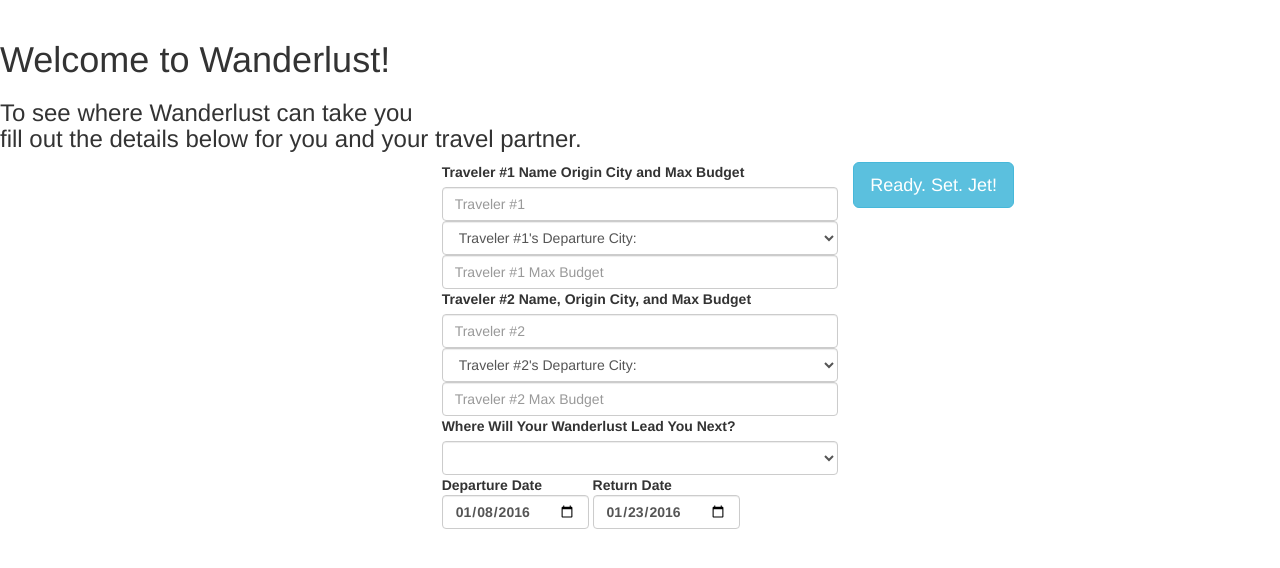
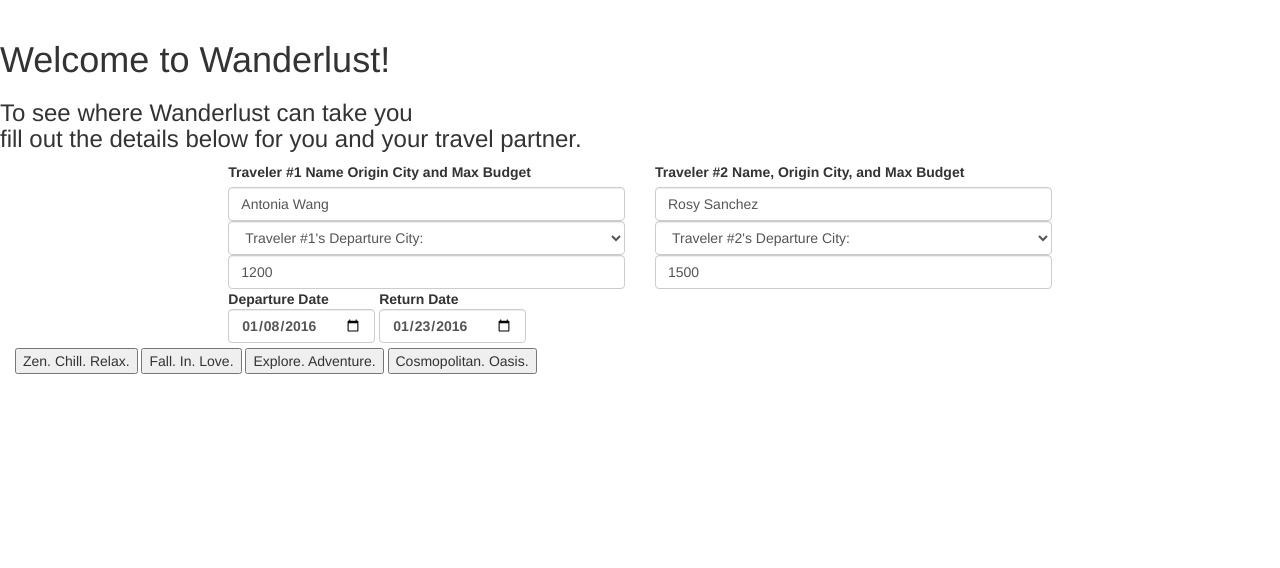
Before and after one commit to antoniawang/Emirates-Hackathon-Travel-App, a Flask app: page / in a window 1280 px wide. Shown: the part 52-620 px from the top of the page. Run offline with Flask 2, Linux system fonts and the light colour scheme; some libraries are stand-ins or nearby versions.

Commit message:
search page mvp completed

```diff
--- a/templates/index.html
+++ b/templates/index.html
@@ -4,17 +4,18 @@
 {% block content %}
 <div class="container-fluid">
     <div class="row">
+
         <div id="heading">
             <h1>Welcome to Wanderlust!</h1>
             <h3>To see where Wanderlust can take you<br>fill out the details below for you and your travel partner.</h3>
         </div>
-            <div class="col-md-4 col-md-offset-4">
 
-                <!-- <div class="form-group"> -->
+        <div class="col-md-4 col-md-offset-2">
+
                 <form action = "/search_results" method="POST">
-                        <div class="blue">
+                    <div>
                         <label>Traveler #1 Name Origin City and Max Budget</label>
-                            <input type="text" name="traveler1_name" id="traveler1_name" class="form-control" placeholder="Traveler #1">
+                        <input value="Antonia Wang" type="text" name="traveler1_name" id="traveler1_name" class="form-control" placeholder="Traveler #1">
                         <select class="form-control" name="traveler1_origin" id="traveler1_origin" required>
                             <ul class="dropdown-menu">
                                 <li><option value="">Traveler #1's Departure City:</option></li>
@@ -29,13 +30,15 @@
                                 <li><option value="IAD">Washington, DC</option></li>
                             </ul>
                         </select>
-                            <input type="number" name="traveler1_max_price" id="traveler1_max_price" class="form-control" placeholder="Traveler #1 Max Budget">
+                        <input value="1200" type="number" name="traveler1_max_price" id="traveler1_max_price" class="form-control" placeholder="Traveler #1 Max Budget">
+                    </div>
         </div>
 
 
-                        <div class="blue">
+        <div class="col-md-4">
+                    <div>
                         <label>Traveler #2 Name, Origin City, and Max Budget</label>
-                            <input type="text" name="traveler2_name" id="traveler2_name" class="form-control" placeholder="Traveler #2">
+                        <input value="Rosy Sanchez" type="text" name="traveler2_name" id="traveler2_name" class="form-control" placeholder="Traveler #2">
                         <select class="form-control" name="traveler2_origin" id="traveler2_origin" required>
                             <ul class="dropdown-menu">
                                 <li><option value="">Traveler #2's Departure City:</option></li>
@@ -50,34 +53,31 @@
                                 <li><option value="IAD">Washington, DC</option></li>
                             </ul>
                         </select>
-                            <input type="number" name="traveler2_max_price" id="traveler2_max_price" class="form-control" placeholder="Traveler #2 Max Budget">
+                        <input value="1500" type="number" name="traveler2_max_price" id="traveler2_max_price" class="form-control" placeholder="Traveler #2 Max Budget">
+                    </div>
         </div>
 
 
-                         <div class="blue">
-                            <label>Where Will Your Wanderlust Lead You Next?</label>
-                            <select class="form-control" name="destination" id="destination" required>
-                                <ul class="dropdown-menu">
-                                    <li><option value=""></option></li>
-                                    <li><option value="DPS">Denpasar, Bali, Indonesia</option></li>
-                                    <li><option value="HKT">Phuket, Thailand</option></li>
-                                    <li><option value="KUL">Kuala Lumpur, Malaysia</option></li>
-                                    <li><option value="DXB">Dubai, United Arab Emirates</option></li>
-                                </ul>
-                            </select>
-                        </div>
 
-                        <div class="blue">
+        <div class="col-md-8 col-md-offset-2">
+            <div>
                 <label>Departure Date<input value="2016-01-08" type="date" name="departure_date" id="departure_date" class="form-control" required></label>
                 <label>Return Date<input value="2016-01-23" type="date" name="return_date" id="return_date" class="form-control" required></label>
             </div>
         </div>
 
-                        <input id="submit_button" type="submit" value="Ready. Set. Jet!" class="btn btn-info btn-lg">
+    </div>   <!-- div class="row" CLOSING DIV -->
+
+
+    <button id="submit_button" name="destination" type="submit" value="DPS" class="btn-xlarge">Zen. Chill. Relax.</button>
+    <button id="submit_button" name="destination" type="submit" value="HKT" class="btn-xlarge">Fall. In. Love.</button>
+    <button id="submit_button" name="destination" type="submit" value="KUL" class="btn-xlarge">Explore. Adventure.</button>
+    <button id="submit_button" name="destination" type="submit" value="DXB" class="btn-xlarge">Cosmopolitan. Oasis.</button>
+
+
         </form>
-                <!-- </div> -->
 
-        </div>
-    </div>
+
+</div> <!-- div class="container-fluid" CLOSING DIV -->
 
 {% endblock %}
```
Lines whose indentation alone changed are shown as unchanged.
